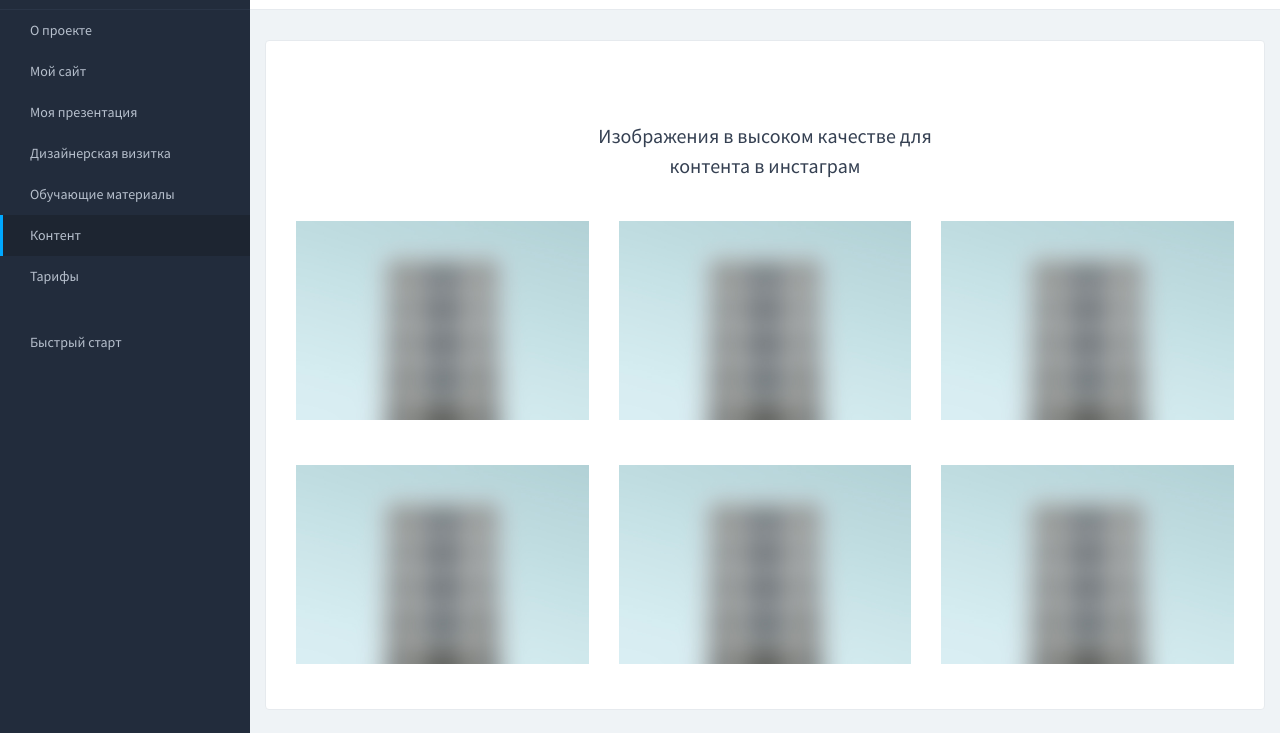
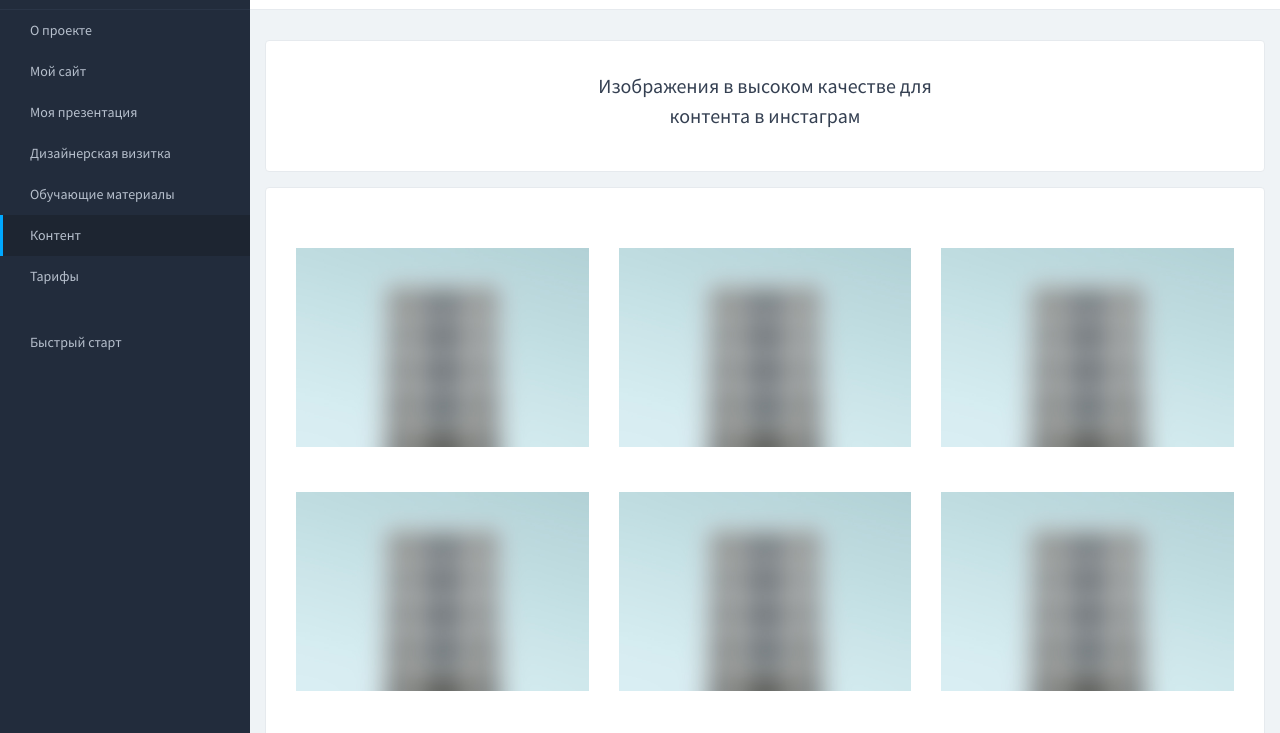
Before and after one commit to yargr96/winvesttools, a website: page src/content.html in a window 1280 px wide. Shown: the part 60-793 px from the top of the page. Drawn offline with Linux system fonts and the light colour scheme; files that its build step writes are made by us from their sources.

Commit message:
all pages relayout

```diff
--- a/src/content.html
+++ b/src/content.html
@@ -209,18 +209,38 @@
             </header>
 
             <div class="container-fluid">
-                <div class="row">
+                <div class="row u-mb-small">
                     <div class="col-12">
                         <div class="c-card u-p-medium">
                             <div class="row u-justify-center">
                                 <div class="col-md-5">
-                                    <div class="u-mt-large u-text-center">
-                                        <h4 class="u-mb-xsmall">Изображения в высоком качестве для контента в инстаграм</h4>
+                                    <h4 class="u-mb-xsmall u-text-center">Изображения в высоком качестве для контента в инстаграм</h4>
+                                </div>
+                            </div>
+                        </div>
+                    </div>
+                </div><!-- // .row -->
+
+                <div class="row u-mb-small">
+                    <div class="col-12">
+                        <div class="c-card u-p-medium">
+
+                            <div class="row u-justify-center">
+                                <div class="col-md-4">
+                                    <div class="u-mt-medium u-text-center">
+                                        <img class="c-project-card__img u-mb-small" src="img/project-card1.jpg" alt="About the image">
                                     </div>
                                 </div>
-                            </div>
-
-                            <div class="row u-justify-center">
+                                <div class="col-md-4">
+                                    <div class="u-mt-medium u-text-center">
+                                        <img class="c-project-card__img u-mb-small" src="img/project-card1.jpg" alt="About the image">
+                                    </div>
+                                </div>
+                                <div class="col-md-4">
+                                    <div class="u-mt-medium u-text-center">
+                                        <img class="c-project-card__img u-mb-small" src="img/project-card1.jpg" alt="About the image">
+                                    </div>
+                                </div>
                                 <div class="col-md-4">
                                     <div class="u-mt-medium u-text-center">
                                         <img class="c-project-card__img u-mb-small" src="img/project-card1.jpg" alt="About the image">
```
Also changed, not shown: src/designer-card.html (+2 -5 lines), src/index.html (+12 -6 lines), src/learning-materials.html (+17 -3 lines), src/my-presentation.html (+0 -2 lines), src/my-site.html (+2 -2 lines), dist/content.html, dist/designer-card.html, dist/index.html, dist/learning-materials.html, dist/my-presentation.html, dist/my-site.html.
